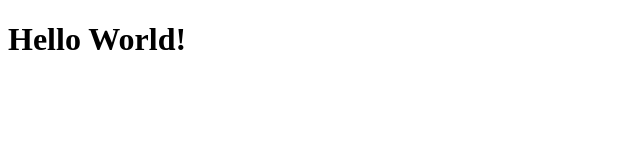
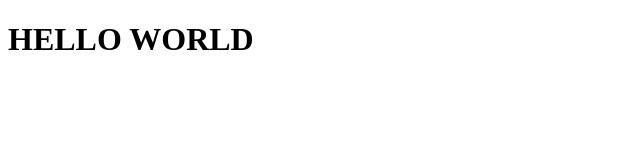
Before and after one commit to AndreaRispoli97/htmlcss-hello, a plain HTML site: page index.html in a window 1280 px wide. Shown: the whole page, without its empty margins (0-640 px from the left). Drawn offline with Linux system fonts and the light colour scheme.

Commit message:
htmlcss-hello

```diff
--- a/index.html
+++ b/index.html
@@ -1,9 +1,9 @@
 <!DOCTYPE html>
 <html>
     <head>
-        <titlle></titlle>
+        <title>HELLO WORLD</title>
     </head>
     <body>
-        <h1>Hello World!</h1>
+    <h1>HELLO WORLD</h1>
     </body>
 </html>
```
